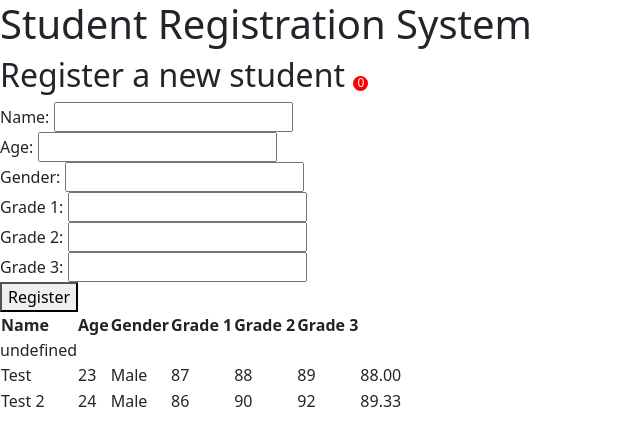
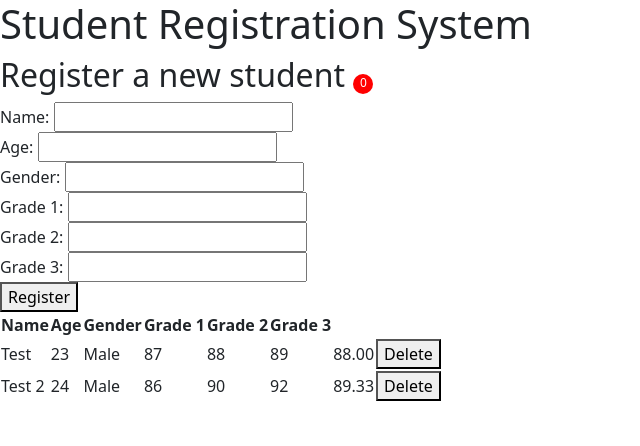
Before and after one commit to Edu4rd02/Student-registration-system, a plain HTML site: page registration.html in a window 1280 px wide. Shown: the whole page, without its empty margins (0-640 px from the left). Drawn offline with nearby package versions, Linux system fonts and the light colour scheme.

Commit message:
Fix a error 'undefined' and change the style in the registration users count

```diff
--- a/scripts/display.js
+++ b/scripts/display.js
@@ -1,11 +1,11 @@
 function displayRow(){
     const Table = document.getElementById("studentList");
-    let row;
+    let row="";
 
     for(let i=0;i<students.length;i++){
         let student = students[i];
         row+=`
-            <tr>
+            <tr id="row${i+1}">
                 <td>${student.name}</td>
                 <td>${student.age}</td>
                 <td>${student.gender}</td>
@@ -13,6 +13,7 @@ function displayRow(){
                 <td>${student.g2}</td>
                 <td>${student.g3}</td>
                 <td>${student.gpa()}</td>
+                <td><button onclick=>Delete</button></td>
             </tr>
         `;
     }
--- a/styles/mystyle.css
+++ b/styles/mystyle.css
@@ -4,8 +4,9 @@
     background-color: red;
     font-size: 12px;
     border-radius: 50%;
-    width: 15px;
-    height: 15px;
+    width: 20px;
+    height: 20px;
+    padding: 2.3px;
     text-align: center;
 
 }
```
